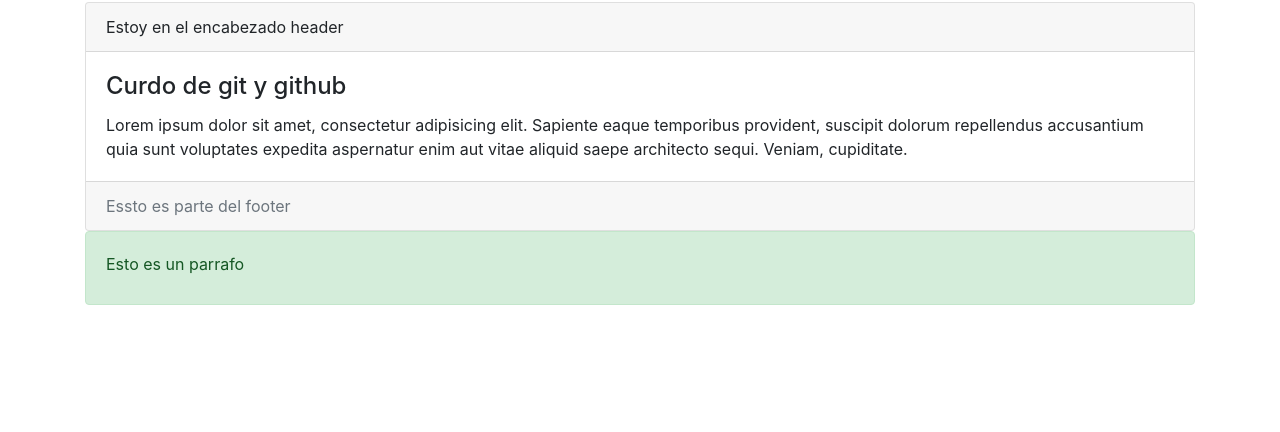
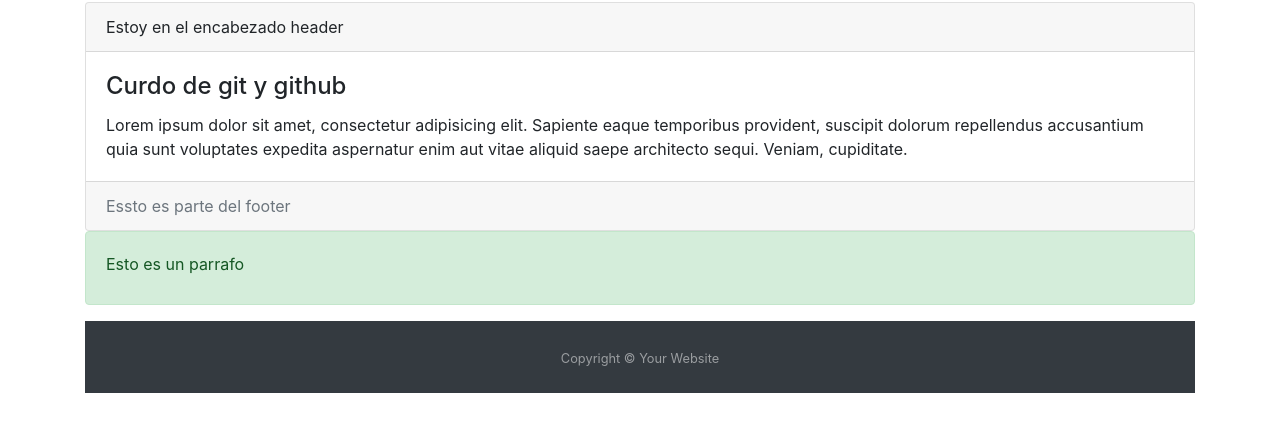
Before and after one commit to ErickAguila/hyperblog, a plain HTML site: page index.html in a window 1280 px wide. Shown: the part 54-486 px from the top of the page. Drawn offline with nearby package versions, Linux system fonts and the light colour scheme.

Commit message:
listo, termino el footer

```diff
--- a/index.html
+++ b/index.html
@@ -29,6 +29,12 @@
           <p class="mb-0"></p>
         </div>
 
+        <footer id="sticky-footer" class="flex-shrink-0 py-4 bg-dark text-white-50">
+            <div class="container text-center">
+              <small>Copyright &copy; Your Website</small>
+            </div>
+        </footer>
+
     </div>
 </body>
 </html>
```
